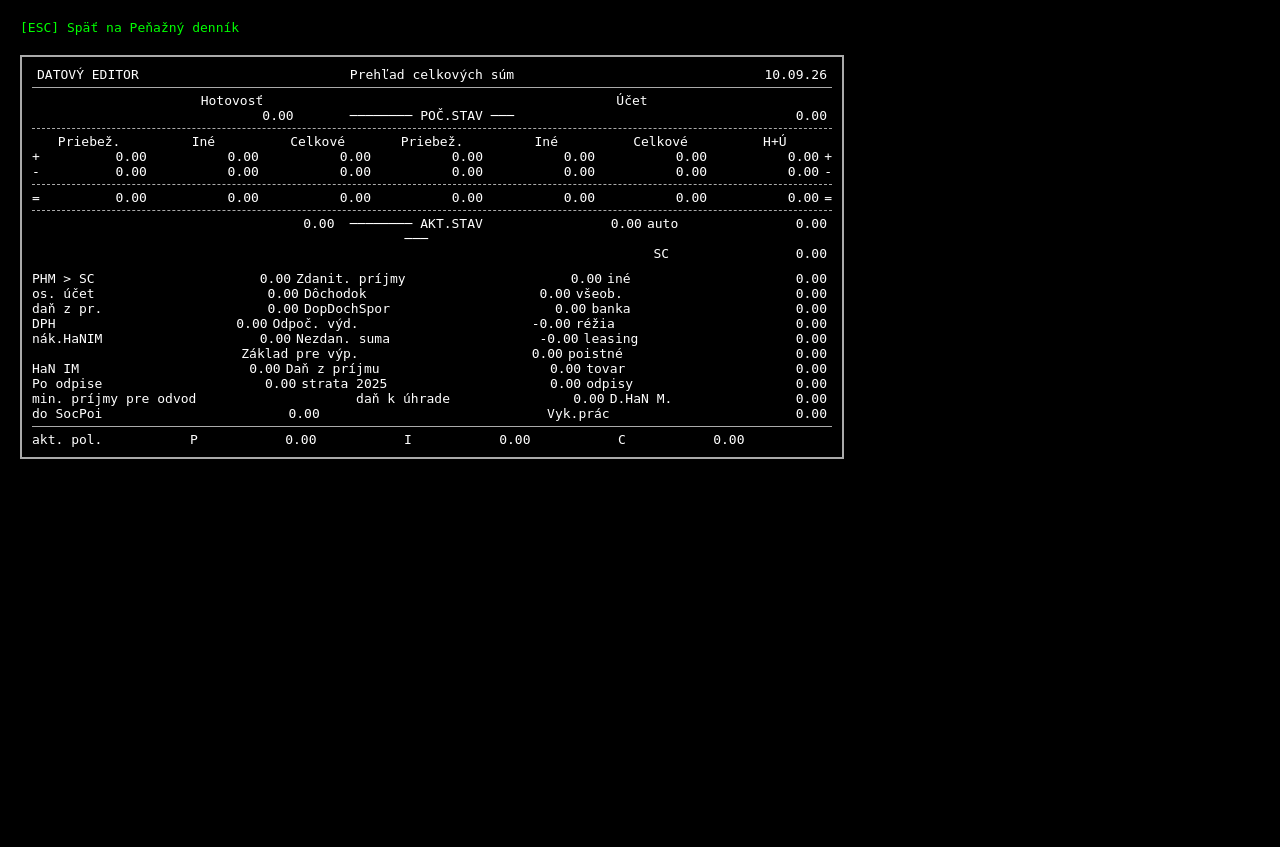
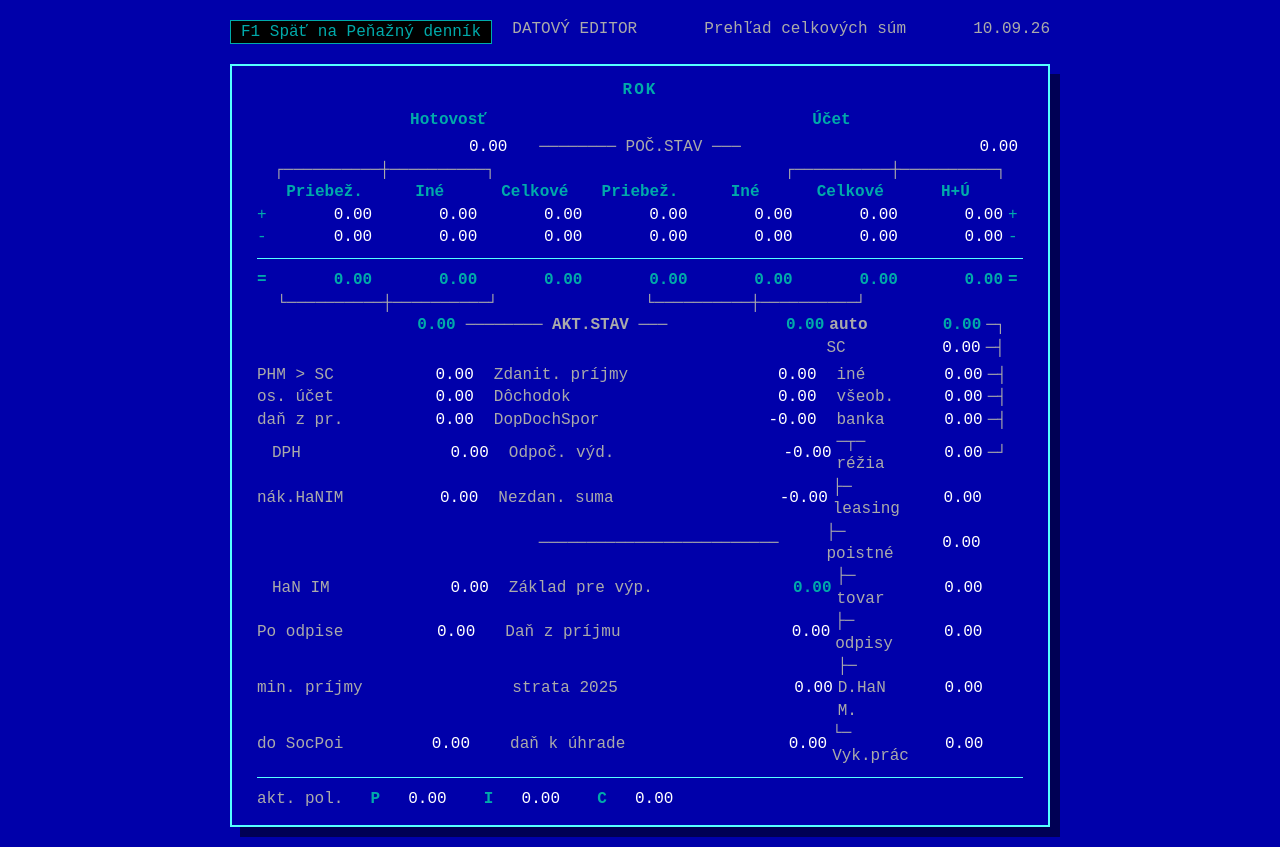
Before and after one commit to delf61/JU, a CodeIgniter 4 app: the page made by ci4_app/app/Views/cashbook/summary.php in a window 1280 px wide. Before the commit the page ends 459 px from the top, so only its background shows below. Run offline with PHP 8.4 and a stand-in for CodeIgniter, Linux system fonts and the light colour scheme; the template is opened without the code that fills it, so the values that code supplies are empty; some libraries are stand-ins or nearby versions.

Commit message:
style(cashbook): format pPDsuma view with exact DOS FAND ASCII layout
Co-authored-by: delf61 <45297054+delf61@users.noreply.github.com>

```diff
--- a/ci4_app/app/Views/cashbook/summary.php
+++ b/ci4_app/app/Views/cashbook/summary.php
@@ -5,45 +5,96 @@
     <meta charset="UTF-8">
     <title>Prehľad celkových súm</title>
     <style>
-        body { font-family: monospace; margin: 20px; background-color: #000; color: #fff; }
-        .dos-table { border: 2px solid #aaa; padding: 10px; width: 800px; display: inline-block; }
-        .row { display: flex; justify-content: space-between; }
-        .col { flex: 1; text-align: right; padding: 0 5px; }
+        :root {
+            --dos-blue: #0000AA;
+            --dos-gray: #AAAAAA;
+            --dos-white: #FFFFFF;
+            --dos-cyan: #00AAAA;
+            --dos-border: #55FFFF;
+        }
+        body {
+            font-family: 'Courier New', Courier, monospace;
+            margin: 0;
+            padding: 20px;
+            background-color: var(--dos-blue);
+            color: var(--dos-white);
+            display: flex;
+            flex-direction: column;
+            align-items: center;
+        }
+        .header {
+            width: 820px;
+            display: flex;
+            justify-content: space-between;
+            margin-bottom: 20px;
+            color: var(--dos-gray);
+        }
+        .header a {
+            color: var(--dos-cyan);
+            text-decoration: none;
+            background: black;
+            padding: 2px 10px;
+            border: 1px solid var(--dos-cyan);
+        }
+        .header a:hover {
+            color: var(--dos-white);
+            border-color: var(--dos-white);
+        }
+        .dos-frame {
+            border: 2px solid var(--dos-border);
+            padding: 15px 25px;
+            width: 820px;
+            box-sizing: border-box;
+            box-shadow: 10px 10px 0px rgba(0,0,0,0.5);
+            background-color: var(--dos-blue);
+        }
+        .dos-title {
+            text-align: center;
+            font-weight: bold;
+            color: var(--dos-cyan);
+            margin-bottom: 10px;
+            letter-spacing: 2px;
+        }
+        .row { display: flex; justify-content: space-between; align-items: center; line-height: 1.4; }
+        .col { flex: 1; text-align: right; padding: 0 5px; white-space: pre; }
         .col-left { text-align: left; }
         .col-center { text-align: center; }
-        .line { border-bottom: 1px dashed #aaa; margin: 5px 0; }
-        .solid-line { border-bottom: 1px solid #aaa; margin: 5px 0; }
-        a { color: #0f0; text-decoration: none; }
-        a:hover { text-decoration: underline; }
+        .line { border-bottom: 1px dashed var(--dos-gray); margin: 5px 0; }
+        .solid-line { border-bottom: 1px solid var(--dos-border); margin: 10px 0; }
+
+        .tree-line { color: var(--dos-gray); }
+        .highlight { color: var(--dos-cyan); font-weight: bold; }
+        .sign { color: var(--dos-cyan); width: 15px; display: inline-block; }
     </style>
 </head>
 <body>
-    <div style="margin-bottom: 20px;">
-        <a href="<?= site_url('cashbook') ?>?year=<?= esc($year) ?>">[ESC] Späť na Peňažný denník</a>
+    <div class="header">
+        <a href="<?= site_url('cashbook') ?>?year=<?= esc($year) ?>">F1 Späť na Peňažný denník</a>
+        <span>DATOVÝ EDITOR &nbsp;&nbsp;&nbsp;&nbsp;&nbsp; Prehľad celkových súm &nbsp;&nbsp;&nbsp;&nbsp;&nbsp; <?= date('d.m.y') ?></span>
     </div>
 
-    <div class="dos-table">
-        <div class="row">
-            <div class="col col-left" style="flex: 2;">DATOVÝ EDITOR</div>
-            <div class="col col-center" style="flex: 3;">Prehľad celkových súm</div>
-            <div class="col col-right" style="flex: 2;"><?= date('d.m.y') ?></div>
-        </div>
-        <div class="solid-line"></div>
+    <div class="dos-frame">
+        <div class="dos-title">ROK <?= esc($year) ?> <?= $b ? " - Doklad: ".esc($b) : "" ?></div>
 
-        <div class="row">
+        <div class="row highlight" style="margin-bottom: 5px;">
             <div class="col col-center" style="flex: 1;">Hotovosť</div>
             <div class="col col-center" style="flex: 1;">Účet</div>
         </div>
 
         <div class="row">
             <div class="col"><?= number_format($summary['P1'], 2, '.', '') ?></div>
-            <div class="col col-center">──────── POČ.STAV ───</div>
+            <div class="col col-center tree-line">──────── POČ.STAV ───</div>
             <div class="col"><?= number_format($summary['P2'], 2, '.', '') ?></div>
         </div>
 
-        <div class="line"></div>
+        <div class="row tree-line">
+            <div class="col col-center">┌──────────┼──────────┐</div>
+            <div class="col col-center"></div>
+            <div class="col col-center">┌──────────┼──────────┐</div>
+        </div>
 
-        <div class="row">
+        <div class="row highlight">
+            <div class="sign"></div>
             <div class="col col-center">Priebež.</div>
             <div class="col col-center">Iné</div>
             <div class="col col-center">Celkové</div>
@@ -51,10 +102,11 @@
             <div class="col col-center">Iné</div>
             <div class="col col-center">Celkové</div>
             <div class="col col-center">H+Ú</div>
+            <div class="sign"></div>
         </div>
 
         <div class="row">
-            <div class="col-left">+</div>
+            <div class="sign">+</div>
             <div class="col"><?= number_format($summary['a1_priebezen'], 2, '.', '') ?></div>
             <div class="col"><?= number_format($summary['a1_ine'], 2, '.', '') ?></div>
             <div class="col"><?= number_format($summary['a1_celkove'], 2, '.', '') ?></div>
@@ -62,11 +114,11 @@
             <div class="col"><?= number_format($summary['a3_ine'], 2, '.', '') ?></div>
             <div class="col"><?= number_format($summary['a3_celkove'], 2, '.', '') ?></div>
             <div class="col"><?= number_format($summary['a1_priebezen']+$summary['a1_ine']+$summary['a1_celkove']+$summary['a3_priebezen']+$summary['a3_ine']+$summary['a3_celkove'], 2, '.', '') ?></div>
-            <div class="col-left">+</div>
+            <div class="sign">+</div>
         </div>
 
         <div class="row">
-            <div class="col-left">-</div>
+            <div class="sign">-</div>
             <div class="col"><?= number_format($summary['a2_priebezen'], 2, '.', '') ?></div>
             <div class="col"><?= number_format($summary['a2_ine'], 2, '.', '') ?></div>
             <div class="col"><?= number_format($summary['a2_celkove'], 2, '.', '') ?></div>
@@ -74,10 +126,10 @@
             <div class="col"><?= number_format($summary['a4_ine'], 2, '.', '') ?></div>
             <div class="col"><?= number_format($summary['a4_celkove'], 2, '.', '') ?></div>
             <div class="col"><?= number_format($summary['a2_priebezen']+$summary['a2_ine']+$summary['a2_celkove']+$summary['a4_priebezen']+$summary['a4_ine']+$summary['a4_celkove'], 2, '.', '') ?></div>
-            <div class="col-left">-</div>
+            <div class="sign">-</div>
         </div>
 
-        <div class="line"></div>
+        <div class="solid-line"></div>
 
         <?php
             $res1 = $summary['a1_priebezen'] - $summary['a2_priebezen'];
@@ -88,8 +140,8 @@
             $res6 = $summary['a3_celkove'] - $summary['a4_celkove'];
             $res7 = ($summary['a1_priebezen']+$summary['a1_ine']+$summary['a1_celkove']+$summary['a3_priebezen']+$summary['a3_ine']+$summary['a3_celkove']) - ($summary['a2_priebezen']+$summary['a2_ine']+$summary['a2_celkove']+$summary['a4_priebezen']+$summary['a4_ine']+$summary['a4_celkove']);
         ?>
-        <div class="row">
-            <div class="col-left">=</div>
+        <div class="row highlight">
+            <div class="sign">=</div>
             <div class="col"><?= number_format($res1, 2, '.', '') ?></div>
             <div class="col"><?= number_format($res2, 2, '.', '') ?></div>
             <div class="col"><?= number_format($res3, 2, '.', '') ?></div>
@@ -97,83 +149,103 @@
             <div class="col"><?= number_format($res5, 2, '.', '') ?></div>
             <div class="col"><?= number_format($res6, 2, '.', '') ?></div>
             <div class="col"><?= number_format($res7, 2, '.', '') ?></div>
-            <div class="col-left">=</div>
+            <div class="sign">=</div>
         </div>
 
-        <div class="line"></div>
+        <div class="row tree-line">
+            <div class="sign"></div>
+            <div class="col col-center">└──────────┼──────────┘</div>
+            <div class="col col-center"></div>
+            <div class="col col-center">└──────────┼──────────┘</div>
+            <div class="col col-center"></div>
+            <div class="sign"></div>
+        </div>
 
-        <div class="row">
-            <div class="col col-center"></div>
-            <div class="col"><?= number_format($summary['P1'] + $res1 + $res2 + $res3, 2, '.', '') ?></div>
-            <div class="col col-center">──────── AKT.STAV ───</div>
-            <div class="col"><?= number_format($summary['P2'] + $res4 + $res5 + $res6, 2, '.', '') ?></div>
-            <div class="col-left"> auto</div>
-            <div class="col">0.00</div>
+        <div class="row highlight">
+            <div class="col col-center" style="flex:0.5;"></div>
+            <div class="col" style="flex:2;"><?= number_format($summary['P1'] + $res1 + $res2 + $res3, 2, '.', '') ?></div>
+            <div class="col col-center tree-line" style="flex:2;">──────── AKT.STAV ───</div>
+            <div class="col" style="flex:2;"><?= number_format($summary['P2'] + $res4 + $res5 + $res6, 2, '.', '') ?></div>
+            <div class="col-left tree-line" style="flex:1;"> auto</div>
+            <div class="col" style="flex:1;">0.00</div>
+            <div class="col-left tree-line" style="flex:0.5;">─┐</div>
         </div>
         <div class="row">
-            <div class="col" style="flex: 4;"></div>
-            <div class="col-left"> SC</div>
-            <div class="col">0.00</div>
+            <div class="col" style="flex: 7.5;"></div>
+            <div class="col-left tree-line" style="flex:1;"> SC</div>
+            <div class="col" style="flex:1;">0.00</div>
+            <div class="col-left tree-line" style="flex:0.5;">─┤</div>
         </div>
 
-        <div class="row" style="margin-top: 10px;">
-            <div class="col-left">PHM > SC</div><div class="col"><?= number_format($summary['phm_sc'], 2, '.', '') ?></div>
-            <div class="col-left">Zdanit. príjmy</div><div class="col"><?= number_format($summary['zdan_prijmy'], 2, '.', '') ?></div>
-            <div class="col-left">iné</div><div class="col"><?= number_format($summary['ine_vydaje'], 2, '.', '') ?></div>
+        <div class="row" style="margin-top: 5px;">
+            <div class="col-left tree-line" style="flex:2;">PHM > SC</div><div class="col" style="flex:1;"><?= number_format($summary['phm_sc'], 2, '.', '') ?></div>
+            <div class="col-left tree-line" style="flex:2.5; padding-left:15px;">Zdanit. príjmy</div><div class="col" style="flex:2;"><?= number_format($summary['zdan_prijmy'], 2, '.', '') ?></div>
+            <div class="col-left tree-line" style="flex:1; padding-left:15px;">iné</div><div class="col" style="flex:1;"><?= number_format($summary['ine_vydaje'], 2, '.', '') ?></div>
+            <div class="col-left tree-line" style="flex:0.5;">─┤</div>
         </div>
         <div class="row">
-            <div class="col-left">os. účet</div><div class="col"><?= number_format($summary['os_ucet'], 2, '.', '') ?></div>
-            <div class="col-left">Dôchodok</div><div class="col"><?= number_format($summary['dochodok'], 2, '.', '') ?></div>
-            <div class="col-left">všeob.</div><div class="col"><?= number_format($summary['vseob'], 2, '.', '') ?></div>
+            <div class="col-left tree-line" style="flex:2;">os. účet</div><div class="col" style="flex:1;"><?= number_format($summary['os_ucet'], 2, '.', '') ?></div>
+            <div class="col-left tree-line" style="flex:2.5; padding-left:15px;">Dôchodok</div><div class="col" style="flex:2;"><?= number_format($summary['dochodok'], 2, '.', '') ?></div>
+            <div class="col-left tree-line" style="flex:1; padding-left:15px;">všeob.</div><div class="col" style="flex:1;"><?= number_format($summary['vseob'], 2, '.', '') ?></div>
+            <div class="col-left tree-line" style="flex:0.5;">─┤</div>
         </div>
         <div class="row">
-            <div class="col-left">daň z pr.</div><div class="col"><?= number_format($summary['dan_z_pr'], 2, '.', '') ?></div>
-            <div class="col-left">DopDochSpor</div><div class="col"><?= number_format($summary['dopdochspor'], 2, '.', '') ?></div>
-            <div class="col-left">banka</div><div class="col"><?= number_format($summary['banka'], 2, '.', '') ?></div>
+            <div class="col-left tree-line" style="flex:2;">daň z pr.</div><div class="col" style="flex:1;"><?= number_format($summary['dan_z_pr'], 2, '.', '') ?></div>
+            <div class="col-left tree-line" style="flex:2.5; padding-left:15px;">DopDochSpor</div><div class="col" style="flex:2;">-<?= number_format($summary['dopdochspor'], 2, '.', '') ?></div>
+            <div class="col-left tree-line" style="flex:1; padding-left:15px;">banka</div><div class="col" style="flex:1;"><?= number_format($summary['banka'], 2, '.', '') ?></div>
+            <div class="col-left tree-line" style="flex:0.5;">─┤</div>
         </div>
         <div class="row">
-            <div class="col-left">DPH</div><div class="col"><?= number_format($summary['dph'], 2, '.', '') ?></div>
-            <div class="col-left">Odpoč. výd.</div><div class="col">-<?= number_format($summary['odpoc_vyd'], 2, '.', '') ?></div>
-            <div class="col-left">réžia</div><div class="col"><?= number_format($summary['rezia'], 2, '.', '') ?></div>
+            <div class="col-left tree-line" style="flex:2; padding-left:15px;">DPH</div><div class="col" style="flex:1;"><?= number_format($summary['dph'], 2, '.', '') ?></div>
+            <div class="col-left tree-line" style="flex:2.5; padding-left:15px;">Odpoč. výd.</div><div class="col" style="flex:2;">-<?= number_format($summary['odpoc_vyd'], 2, '.', '') ?></div>
+            <div class="col-left tree-line" style="flex:1;">─┬─ réžia</div><div class="col" style="flex:1;"><?= number_format($summary['rezia'], 2, '.', '') ?></div>
+            <div class="col-left tree-line" style="flex:0.5;">─┘</div>
         </div>
         <div class="row">
-            <div class="col-left">nák.HaNIM</div><div class="col"><?= number_format($summary['nak_hanim'], 2, '.', '') ?></div>
-            <div class="col-left">Nezdan. suma</div><div class="col">-0.00</div>
-            <div class="col-left">leasing</div><div class="col"><?= number_format($summary['leasing'], 2, '.', '') ?></div>
+            <div class="col-left tree-line" style="flex:2;">nák.HaNIM</div><div class="col" style="flex:1;"><?= number_format($summary['nak_hanim'], 2, '.', '') ?></div>
+            <div class="col-left tree-line" style="flex:2.5; padding-left:15px;">Nezdan. suma</div><div class="col" style="flex:2;">-0.00</div>
+            <div class="col-left tree-line" style="flex:1;"> ├─ leasing</div><div class="col" style="flex:1;"><?= number_format($summary['leasing'], 2, '.', '') ?></div>
+            <div class="col-left tree-line" style="flex:0.5;"></div>
         </div>
         <div class="row">
-            <div class="col-left"></div><div class="col"></div>
-            <div class="col-left">Základ pre výp.</div><div class="col"><?= number_format($summary['zaklad_pre_vyp'], 2, '.', '') ?></div>
-            <div class="col-left">poistné</div><div class="col"><?= number_format($summary['poistne'], 2, '.', '') ?></div>
+            <div class="col-left tree-line" style="flex:2;"></div><div class="col" style="flex:1;"></div>
+            <div class="col-center tree-line" style="flex:4.5;">─────────────────────────</div>
+            <div class="col-left tree-line" style="flex:1;"> ├─ poistné</div><div class="col" style="flex:1;"><?= number_format($summary['poistne'], 2, '.', '') ?></div>
+            <div class="col-left tree-line" style="flex:0.5;"></div>
         </div>
         <div class="row">
-            <div class="col-left">HaN IM</div><div class="col">0.00</div>
-            <div class="col-left">Daň z príjmu</div><div class="col">0.00</div>
-            <div class="col-left">tovar</div><div class="col"><?= number_format($summary['tovar'], 2, '.', '') ?></div>
+            <div class="col-left tree-line" style="flex:2; padding-left:15px;">HaN IM</div><div class="col" style="flex:1;">0.00</div>
+            <div class="col-left tree-line" style="flex:2.5; padding-left:15px;">Základ pre výp.</div><div class="col highlight" style="flex:2;"><?= number_format($summary['zaklad_pre_vyp'], 2, '.', '') ?></div>
+            <div class="col-left tree-line" style="flex:1;"> ├─ tovar</div><div class="col" style="flex:1;"><?= number_format($summary['tovar'], 2, '.', '') ?></div>
+            <div class="col-left tree-line" style="flex:0.5;"></div>
         </div>
         <div class="row">
-            <div class="col-left">Po odpise</div><div class="col">0.00</div>
-            <div class="col-left">strata 2025</div><div class="col">0.00</div>
-            <div class="col-left">odpisy</div><div class="col"><?= number_format($summary['odpisy'], 2, '.', '') ?></div>
+            <div class="col-left tree-line" style="flex:2;">Po odpise</div><div class="col" style="flex:1;">0.00</div>
+            <div class="col-left tree-line" style="flex:2.5; padding-left:25px;">Daň z príjmu</div><div class="col" style="flex:2;">0.00</div>
+            <div class="col-left tree-line" style="flex:1;"> ├─ odpisy</div><div class="col" style="flex:1;"><?= number_format($summary['odpisy'], 2, '.', '') ?></div>
+            <div class="col-left tree-line" style="flex:0.5;"></div>
         </div>
         <div class="row">
-            <div class="col-left">min. príjmy pre odvod</div><div class="col"></div>
-            <div class="col-left">daň k úhrade</div><div class="col">0.00</div>
-            <div class="col-left">D.HaN M.</div><div class="col"><?= number_format($summary['d_han_m'], 2, '.', '') ?></div>
+            <div class="col-left tree-line" style="flex:2;">min. príjmy</div><div class="col" style="flex:1;"></div>
+            <div class="col-left tree-line" style="flex:2.5; padding-left:35px;">strata 2025</div><div class="col" style="flex:2;">0.00</div>
+            <div class="col-left tree-line" style="flex:1;"> ├─ D.HaN M.</div><div class="col" style="flex:1;"><?= number_format($summary['d_han_m'], 2, '.', '') ?></div>
+            <div class="col-left tree-line" style="flex:0.5;"></div>
         </div>
         <div class="row">
-            <div class="col-left">do SocPoi</div><div class="col">0.00</div>
-            <div class="col-left"></div><div class="col"></div>
-            <div class="col-left">Vyk.prác</div><div class="col"><?= number_format($summary['vyk_prac'], 2, '.', '') ?></div>
+            <div class="col-left tree-line" style="flex:2;">do SocPoi</div><div class="col" style="flex:1;">0.00</div>
+            <div class="col-left tree-line" style="flex:2.5; padding-left:35px;">daň k úhrade</div><div class="col" style="flex:2;">0.00</div>
+            <div class="col-left tree-line" style="flex:1;"> └─ Vyk.prác</div><div class="col" style="flex:1;"><?= number_format($summary['vyk_prac'], 2, '.', '') ?></div>
+            <div class="col-left tree-line" style="flex:0.5;"></div>
         </div>
 
         <div class="solid-line"></div>
         <div class="row">
-            <div class="col-left">akt. pol.</div>
-            <div class="col-left">P</div><div class="col-left"><?= number_format($summary['akt_pol_p'], 2, '.', '') ?></div>
-            <div class="col-left">I</div><div class="col-left"><?= number_format($summary['akt_pol_i'], 2, '.', '') ?></div>
-            <div class="col-left">C</div><div class="col-left"><?= number_format($summary['akt_pol_c'], 2, '.', '') ?></div>
-            <div class="col-left"><?= esc($summary['akt_pol_hotovost_ucet']) ?></div>
+            <div class="col-left tree-line" style="flex:1.5;">akt. pol.</div>
+            <div class="col-left highlight" style="flex:0.5;">P</div><div class="col-left" style="flex:1;"><?= number_format($summary['akt_pol_p'], 2, '.', '') ?></div>
+            <div class="col-left highlight" style="flex:0.5;">I</div><div class="col-left" style="flex:1;"><?= number_format($summary['akt_pol_i'], 2, '.', '') ?></div>
+            <div class="col-left highlight" style="flex:0.5;">C</div><div class="col-left" style="flex:1;"><?= number_format($summary['akt_pol_c'], 2, '.', '') ?></div>
+            <div class="col-left" style="flex:2;"><?= esc($summary['akt_pol_hotovost_ucet']) ?></div>
+            <div class="col" style="flex:2;"></div>
         </div>
 
     </div>
```
